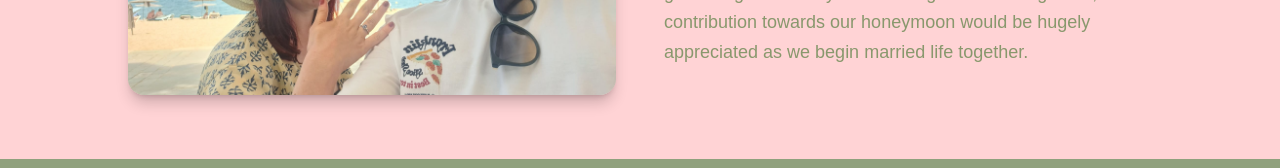
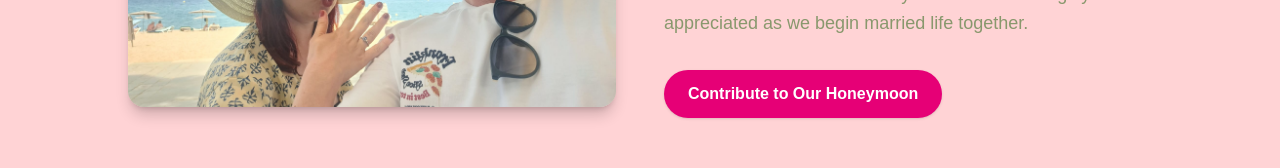
Before and after one commit to jimbobding/wedding-website, a Next.js app: page / in a window 1280 px wide. Shown: the part 6461-6629 px from the top of the page. Built offline with nearby package versions, Linux system fonts and the light colour scheme; no server answers.

Commit message:
added honeymoon btn

```diff
--- a/src/components/DressPage.tsx
+++ b/src/components/DressPage.tsx
@@ -1,4 +1,5 @@
 import Image from "next/image";
+import Button from "semantic-ui-react/dist/commonjs/elements/Button/Button";
 
 export default function DressPage() {
   return (
@@ -82,6 +83,15 @@ export default function DressPage() {
               contribution towards our honeymoon would be hugely appreciated as
               we begin married life together.
             </p>
+
+            <a
+              href="https://monzo.me/elizabethlatham4?h=nEvLt1"
+              target="_blank"
+              rel="noopener noreferrer"
+              className="inline-flex items-center justify-center rounded-full bg-pink-600 px-6 py-3 text-white font-semibold shadow hover:bg-pink-700 transition"
+            >
+              Contribute to Our Honeymoon
+            </a>
           </div>
         </div>
       </section>
```
Also changed, not shown: src/components/Hero.tsx (+0 -27 lines).
